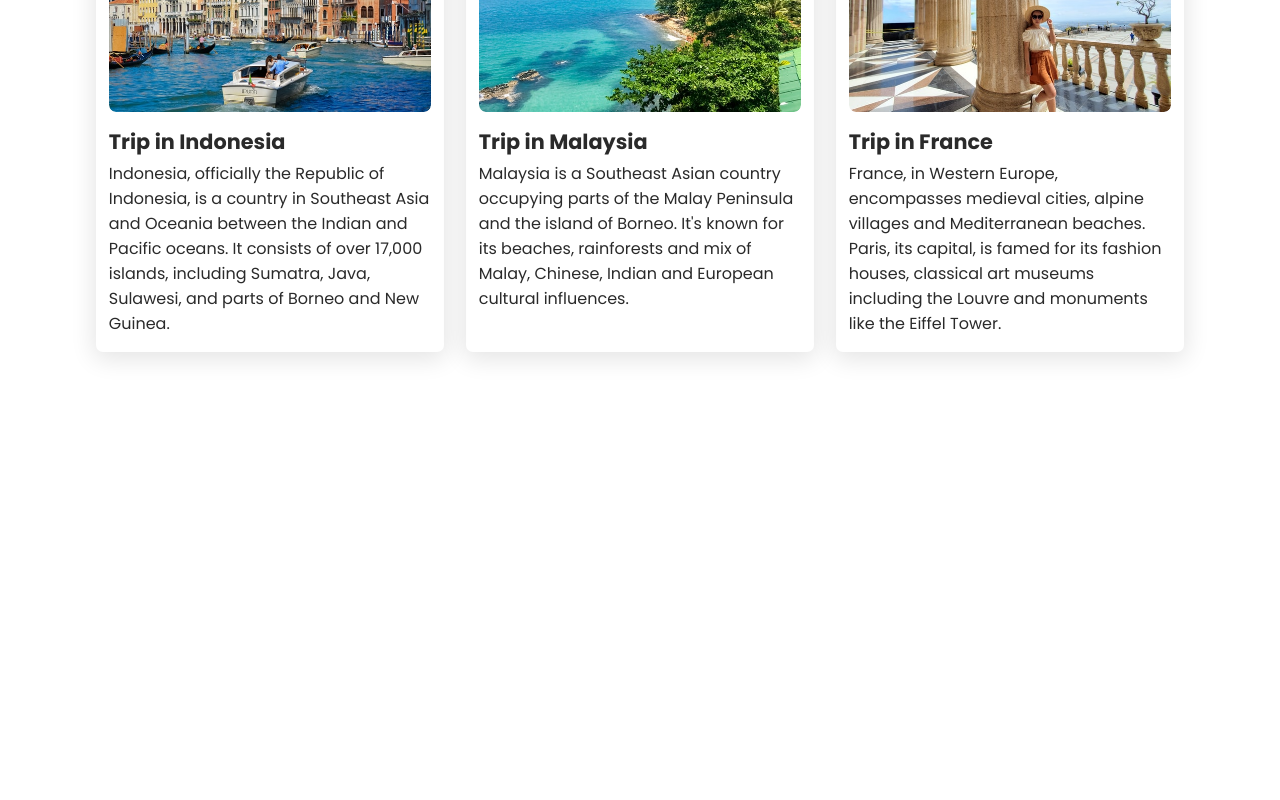
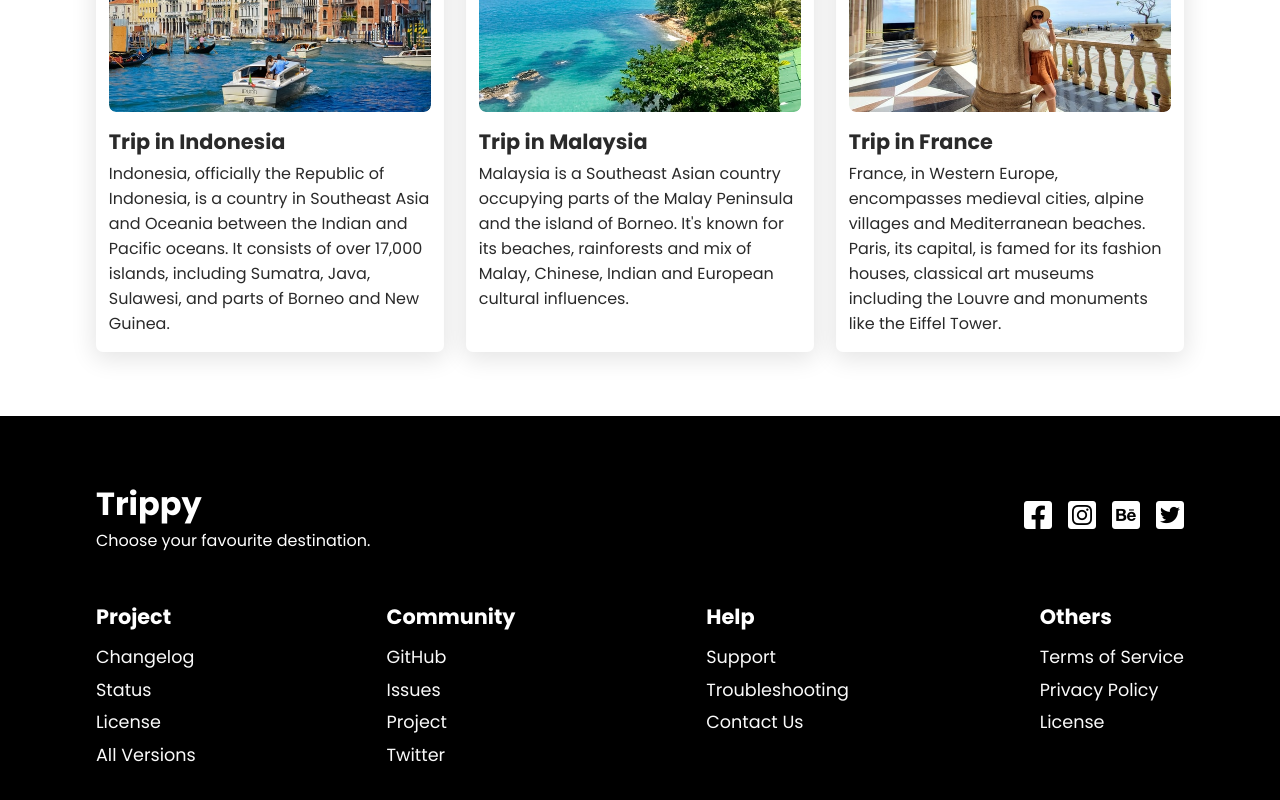
Before and after one commit to Caovandah/Tour-Travel-Project, a React (Create React App) app: page / in a window 1280 px wide. Shown: the part 2118-2918 px from the top of the page. Before the commit the page ends 2534 px from the top, so only its background shows below. Built offline with nearby package versions, Linux system fonts and the light colour scheme.

Commit message:
Upload: Footer Component

```diff
--- /dev/null
+++ b/src/components/Footer/Footer.js
@@ -0,0 +1,59 @@
+import './FooterStyles.css';
+
+const Footer = () => {
+    return (
+        <div className="footer">
+            <div className="top">
+                <div>
+                    <h1>Trippy</h1>
+                    <p>Choose your favourite destination.</p>
+                </div>
+                <div>
+                    <a href="/">
+                        <i className="fa-brands fa-facebook-square"></i>
+                    </a>
+                    <a href="/">
+                        <i className="fa-brands fa-instagram-square"></i>
+                    </a>
+                    <a href="/">
+                        <i className="fa-brands fa-behance-square"></i>
+                    </a>
+                    <a href="/">
+                        <i className="fa-brands fa-twitter-square"></i>
+                    </a>
+                </div>
+            </div>
+
+            <div className="bottom">
+                <div>
+                    <h4>Project</h4>
+                    <a href="/">Changelog</a>
+                    <a href="/">Status</a>
+                    <a href="/">License</a>
+                    <a href="/">All Versions</a>
+                </div>
+                <div>
+                    <h4>Community</h4>
+                    <a href="/">GitHub</a>
+                    <a href="/">Issues</a>
+                    <a href="/">Project</a>
+                    <a href="/"> Twitter</a>
+                </div>
+                <div>
+                    <h4>Help</h4>
+                    <a href="/">Support</a>
+                    <a href="/">Troubleshooting</a>
+                    <a href="/">Contact Us</a>
+                </div>
+                <div>
+                    <h4>Others</h4>
+                    <a href="/">Terms of Service</a>
+                    <a href="/">Privacy Policy</a>
+                    <a href="/">License</a>
+                </div>
+            </div>
+        </div>
+    );
+};
+
+export default Footer;
--- /dev/null
+++ b/src/components/Footer/FooterStyles.css
@@ -0,0 +1,62 @@
+.footer {
+    padding: 4rem 6rem;
+    background-color: #000;
+    color: #fff;
+}
+
+.top {
+    display: flex;
+    align-items: center;
+    text-align: start;
+    justify-content: space-between;
+    flex-wrap: wrap;
+}
+
+.top i {
+    color: #fff;
+    font-size: 2rem;
+    margin-left: 1rem;
+}
+
+.top i:hover {
+    color: #01959a;
+}
+
+.bottom {
+    padding-top: 2rem;
+    display: flex;
+    text-align: start;
+    justify-content: space-between;
+    flex-wrap: wrap;
+}
+
+.bottom div {
+    display: flex;
+    flex-direction: column;
+}
+
+.bottom h4 {
+    font-size: 1.3rem;
+    padding: 1rem 0 0.8rem 0;
+}
+
+.bottom a {
+    padding-bottom: 0.4rem;
+    text-decoration: none;
+    color: #fafafa;
+    font-size: 1.1rem;
+}
+
+@media screen and (max-width: 850px) {
+    .footer {
+        padding: 4rem 2rem;
+    }
+
+    .footer i {
+        margin: 1rem 1rem 0 0;
+    }
+
+    .bottom div {
+        width: 50%;
+    }
+}
--- a/src/routes/About.js
+++ b/src/routes/About.js
@@ -1,5 +1,6 @@
 import Hero from '~/components/Home/Hero';
 import banner from '~/assets/night.jpg';
+import Footer from '~/components/Footer/Footer';
 
 function About() {
     return (
@@ -13,6 +14,7 @@
                 // url="/"
                 btnClass="hide"
             />
+            <Footer />
         </>
     );
 }
--- a/src/routes/Contact.js
+++ b/src/routes/Contact.js
@@ -1,5 +1,6 @@
 import Hero from '~/components/Home/Hero';
 import banner from '~/assets/2.jpg';
+import Footer from '~/components/Footer/Footer';
 
 function Contact() {
     return (
@@ -13,6 +14,7 @@
                 // url="/"
                 btnClass="hide"
             />
+            <Footer />
         </>
     );
 }
--- a/src/routes/Home.js
+++ b/src/routes/Home.js
@@ -2,6 +2,7 @@
 import banner from '~/assets/12.jpg';
 import Destination from '~/components/destination/Destination';
 import Trip from '~/components/trip/Trip';
+import Footer from '~/components/Footer/Footer';
 
 function Home() {
     return (
@@ -17,6 +18,7 @@
             />
             <Destination />
             <Trip />
+            <Footer />
         </>
     );
 }
--- a/src/routes/Service.js
+++ b/src/routes/Service.js
@@ -1,5 +1,6 @@
 import Hero from '~/components/Home/Hero';
 import banner from '~/assets/1.jpg';
+import Footer from '~/components/Footer/Footer';
 
 function Service() {
     return (
@@ -13,6 +14,7 @@
                 // url="/"
                 btnClass="hide"
             />
+            <Footer />
         </>
     );
 }
```
